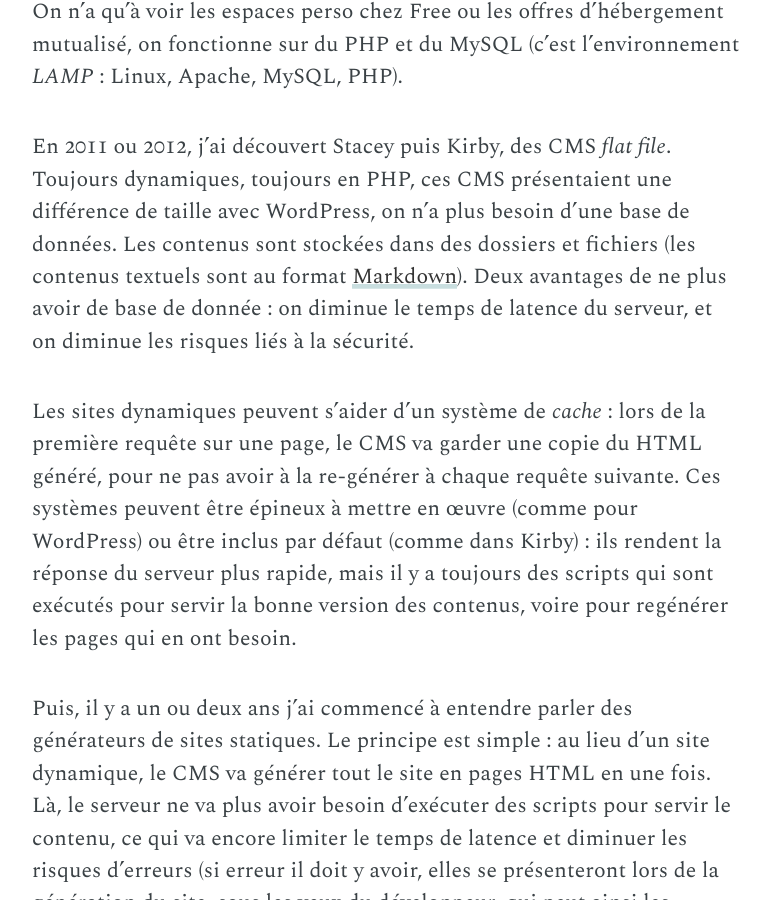
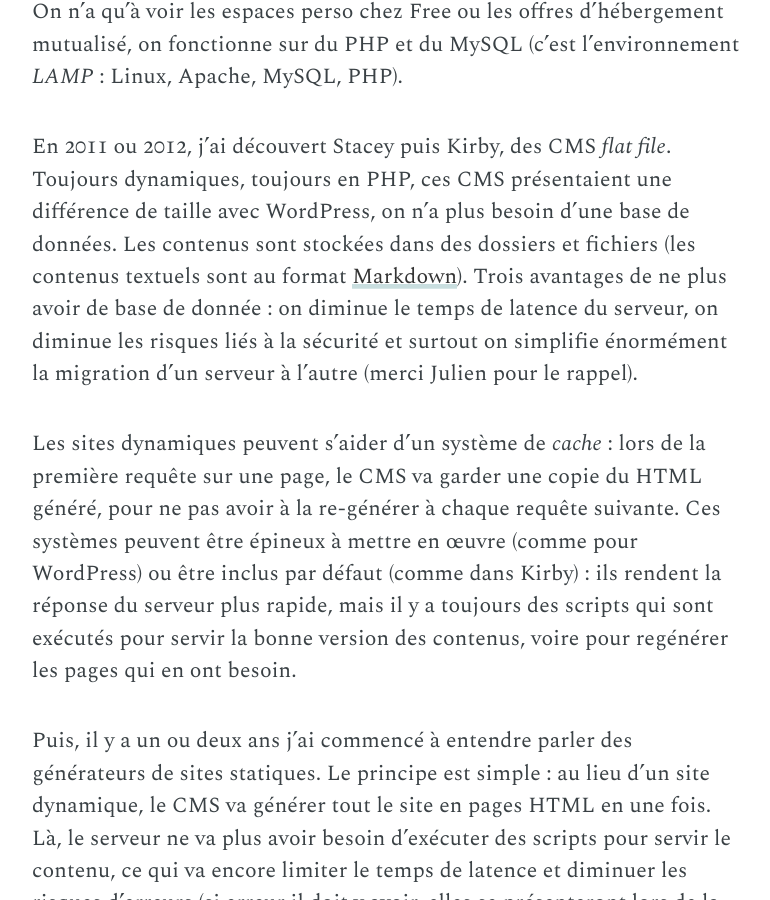
Before and after one commit to joachimesque/joachimesque.github.io, a Jekyll site: the page built from _posts/2018-01-25-generateurs-de-sites-statiques-c-est-toujours-le-bordel.markdown, in a window 1280 px wide and 900 px high, scrolled down 948 px. Shown: the whole window, without its empty margins (253-1023 px from the left). Built offline with Jekyll 4.4.1, drawn with Linux system fonts in a browser that asks for light colours; some web fonts are replaced; comment, search, counter and statistics services are not loaded.

Commit message:
+migration

```diff
--- a/_posts/2018-01-25-generateurs-de-sites-statiques-c-est-toujours-le-bordel.markdown
+++ b/_posts/2018-01-25-generateurs-de-sites-statiques-c-est-toujours-le-bordel.markdown
@@ -14,7 +14,7 @@
 J’ai appris les sites avec b2, qui a donné WordPress. À cette époque, la plupart des CMS utilisables par des nouveaux venus avaient la même approche : des scripts PHP et une base de données MySQL. Les sites sont dynamiques : à chaque requête d’un navigateur, le serveur va exécuter des scripts PHP qui vont composer le HTML, qui est ensuite envoyé au navigateur. La composition de ces pages dépend des contenus dans la base de données.
 On n’a qu’à voir les espaces perso chez Free ou les offres d’hébergement mutualisé, on fonctionne sur du PHP et du MySQL (c’est l’environnement *LAMP* : Linux, Apache, MySQL, PHP).
 
-En 2011 ou 2012, j’ai découvert Stacey puis Kirby, des CMS *flat file*. Toujours dynamiques, toujours en PHP, ces CMS présentaient une différence de taille avec WordPress, on n’a plus besoin d’une base de données. Les contenus sont stockées dans des dossiers et fichiers (les contenus textuels sont au format [Markdown][1]). Deux avantages de ne plus avoir de base de donnée : on diminue le temps de latence du serveur, et on diminue les risques liés à la sécurité.
+En 2011 ou 2012, j’ai découvert Stacey puis Kirby, des CMS *flat file*. Toujours dynamiques, toujours en PHP, ces CMS présentaient une différence de taille avec WordPress, on n’a plus besoin d’une base de données. Les contenus sont stockées dans des dossiers et fichiers (les contenus textuels sont au format [Markdown][1]). Trois avantages de ne plus avoir de base de donnée : on diminue le temps de latence du serveur, on diminue les risques liés à la sécurité et surtout on simplifie énormément la migration d’un serveur à l’autre (merci Julien pour le rappel).
 
 Les sites dynamiques peuvent s’aider d’un système de *cache* : lors de la première requête sur une page, le CMS va garder une copie du HTML généré, pour ne pas avoir à la re-générer à chaque requête suivante. Ces systèmes peuvent être épineux à mettre en œuvre (comme pour WordPress) ou être inclus par défaut (comme dans Kirby) : ils rendent la réponse du serveur plus rapide, mais il y a toujours des scripts qui sont exécutés pour servir la bonne version des contenus, voire pour regénérer les pages qui en ont besoin.
 
```
